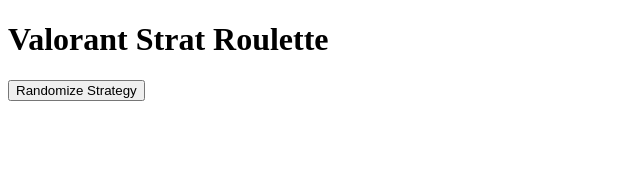
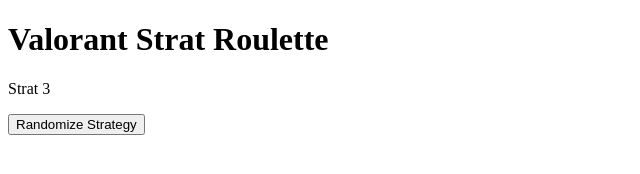
Before and after one commit to Wratten/valorant-strat-roulette, a plain HTML site: page index.html in a window 1280 px wide. Both pictures are taken after a click on the button "Randomize Strategy". Shown: the whole page, without its empty margins (0-640 px from the left). Drawn offline with Linux system fonts and the light colour scheme.

Commit message:
Added js, created basic button functionality and randomizing strategy on button press

```diff
--- /dev/null
+++ b/app.js
@@ -0,0 +1,16 @@
+// have an array containing random strategies
+let stratArray = ["Strat 1", "Strat 2", "Strat 3"];
+let strat = stratArray[Math.floor(Math.random() * stratArray.length)];
+
+// have the randomize button
+const randomizeBtn = document.getElementById("randomizeBtn");
+
+// have a function to use on the button press
+function populateText() {
+  document.getElementById("stratDisplayText").textContent = strat;
+}
+
+randomizeBtn.addEventListener("click", populateText);
+// read button press / event listener?
+
+// choose one strat at random out of array and populate an empty container with string on button press
--- a/index.html
+++ b/index.html
@@ -4,10 +4,12 @@
     <meta charset="UTF-8" />
     <meta name="viewport" content="width=device-width, initial-scale=1.0" />
     <title>Valorant Strat Roulette</title>
+    <link rel="stylesheet" href="style.css"></link>
   </head>
   <body>
     <h1>Valorant Strat Roulette</h1>
-
-    <button>Randomize Strategy</button>
+    <div><p id="stratDisplayText"></p></div>
+    <button id="randomizeBtn">Randomize Strategy</button>
   </body>
+  <script src="app.js"></script>
 </html>
```
